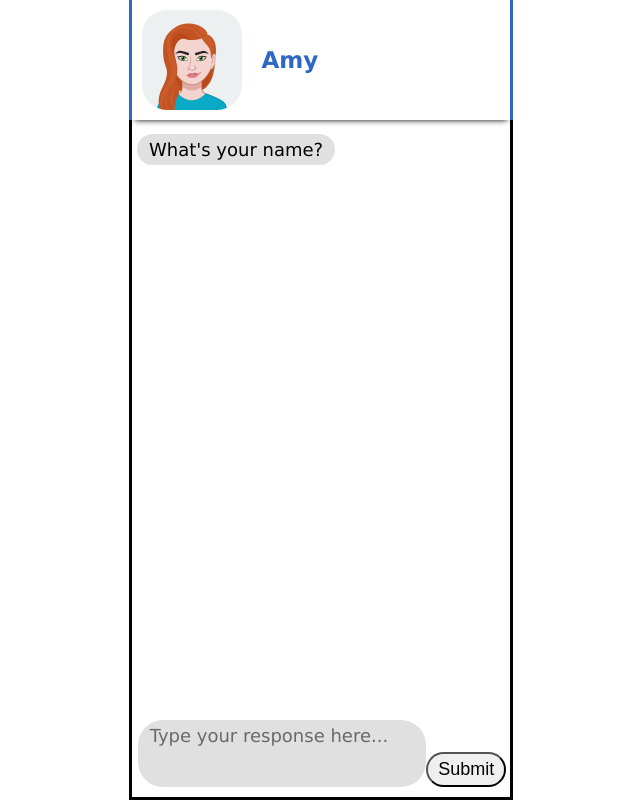
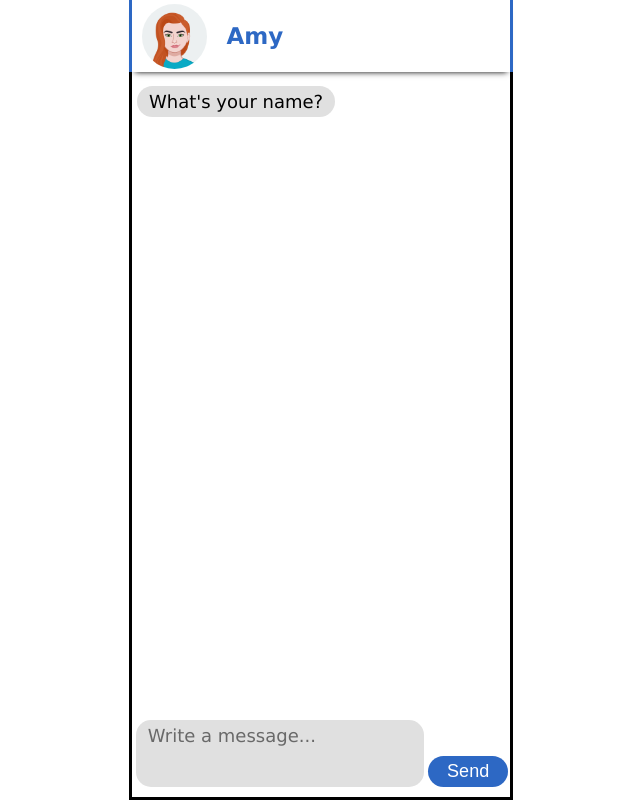
Before and after one commit to ConorChurch/CUI_Application, a React (Create React App) app: page / in a window 1280 px wide. Shown: the whole page, without its empty margins (319-959 px from the left). Built offline with nearby package versions, Linux system fonts and the light colour scheme.

Commit message:
Changing the button colour and the header size and avatar radius

```diff
--- a/src/components/TextBox.jsx
+++ b/src/components/TextBox.jsx
@@ -52,7 +52,7 @@ import React from 'react';
                     <textarea
                         id='target'
                         className='textInput'
-                        placeholder='Type your response here...'
+                        placeholder='Write a message...'
                         type="text"
                         name="userInput"
                         onChange={this.handleChange}
@@ -61,6 +61,7 @@ import React from 'react';
                     <input
                         className="submitButton"
                         type="submit"
+                        value={"Send"}
                     />
                 </form>
             </span>
--- a/src/style/Buttons.css
+++ b/src/style/Buttons.css
@@ -1,10 +1,15 @@
 .buttonBox {
     text-align: center;
+    justify-content: space-around;
+    flex-wrap: wrap;
+    display: flex;
+
   }
 
 .buttons {
-    flex-wrap: wrap;
-    display: inline-block;
+    background-color: #2D68C4;
+    color: white;
+    border: 0;
     border-radius: 25px;
     padding: 5px 12px 5px 12px;
     flex-direction: column;
@@ -12,4 +17,5 @@
     overflow: hidden;
     font-size: large;
     max-width: 100%;
+    align-self: stretch;
   }
--- a/src/style/TextBox.css
+++ b/src/style/TextBox.css
@@ -1,6 +1,6 @@
 
 .textInput {
-    border-radius: 25px;
+    border-radius: 15px;
     padding: 5px 12px 5px 12px;
     width: 70%;
     max-width: 70%;
@@ -26,6 +26,9 @@
     border-radius: 25px;
     padding: 5px 2px 5px 2px;
     width: 5rem;
+    background-color: #2D68C4;
+    color: white;
+    border: 0;
     max-width: 7rem;
     font-size: large;
     box-sizing: border-box;
@@ -43,5 +46,5 @@ form {
   position: relative;
   display: flex;
   box-sizing: border-box;
-  justify-content: center;
+  justify-content: space-around;
 }
--- a/src/style/UserConvo.css
+++ b/src/style/UserConvo.css
@@ -134,14 +134,15 @@ header {
   align-items: center;
   font-size: larger;
   box-shadow: 0 6px 6px -6px black;
+  max-height: 4.5rem;
 }
 
 img {
-  border-radius: 25px;
+  border-radius: 50%;
   display: inline-block;
   margin: 10px;
-  max-width:100px;
-  max-height:100px;
+  max-width: 4.063rem;
+  max-height: 4.063rem;
 }
 
 .name {
```
